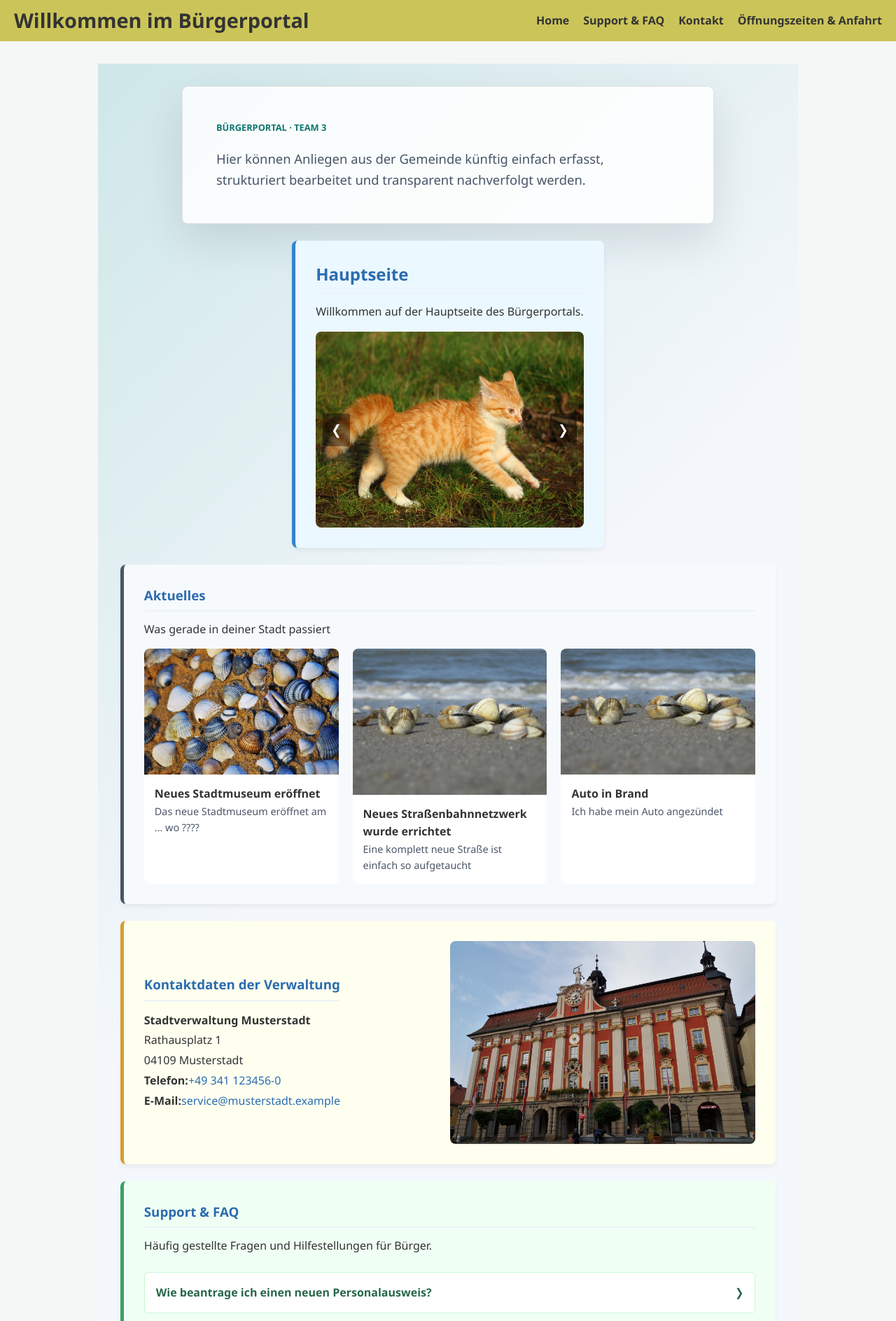
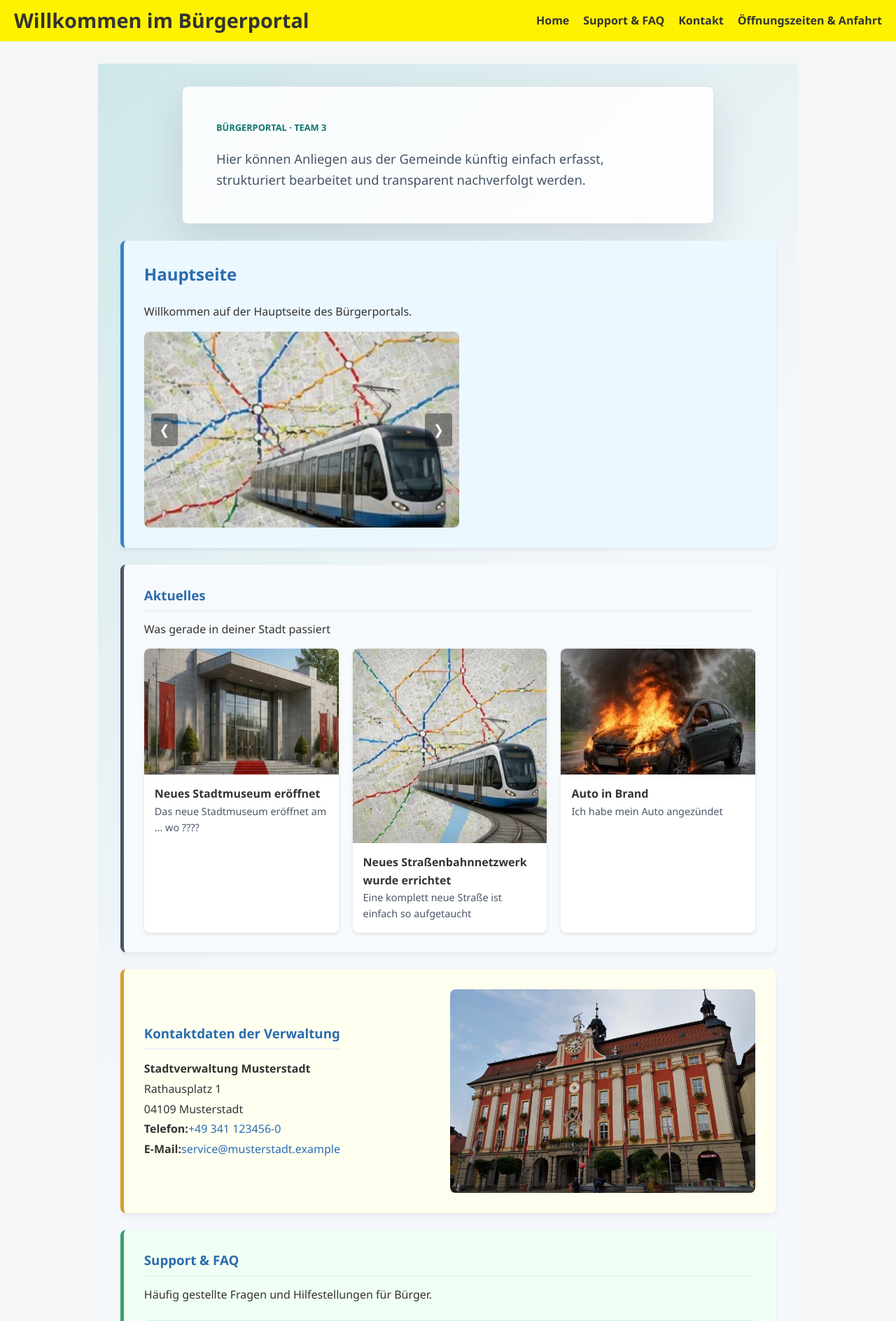
Before and after one commit to GFN-Svend/ScrumPraxisProjekt, a Flask app: page / in a window 1280 px wide. Shown: the top 1888 px of the page at 70% size. Run offline with Flask 3, Linux system fonts and the light colour scheme.

Commit message:
Bilder überarbeitet

````diff
--- a/app/static/style.css
+++ b/app/static/style.css
@@ -16,6 +16,17 @@
   box-sizing: border-box;
   margin: 0;
   padding: 0;
+}
+
+section,
+.card,
+#aktuelles,
+#faq,
+#anfahrt,
+.kontakt-section {
+    width: 100%;
+    box-sizing: border-box; /* Verhindert, dass Padding die Breite sprengt */
+    margin-bottom: 24px;   /* Gleichmäßige Abstände nach unten */
 }
 
 body {
@@ -86,7 +97,7 @@ header {
   align-items: center;
   justify-content: space-between;
   padding: 15px 20px;
-  background-color: #cbc559;
+  background-color: #fff200;
 }
 
 header h1 {
@@ -201,7 +212,7 @@ footer nav a:hover {
   display: none;
 }
 
-/* Slide-Bilder Formatierung */
+
 .css-carousel .slides {
   width: 100%;
   height: 100%;
@@ -224,7 +235,7 @@ footer nav a:hover {
   object-fit: cover;
 }
 
-/* Navigations-Pfeile verstecken */
+
 .css-carousel .controls {
   display: none;
 }
@@ -254,16 +265,12 @@ footer nav a:hover {
   right: 10px;
 }
 
-/* --- DIE CSS-MAGIE (:checked-Tricks) --- */
-
-/* Welches Bild sichtbar ist */
 #slide-1:checked ~ .slides .slide-1,
 #slide-2:checked ~ .slides .slide-2,
 #slide-3:checked ~ .slides .slide-3 {
   opacity: 1;
 }
 
-/* Welche Pfeile eingeblendet werden */
 #slide-1:checked ~ .nav-controls .control-1,
 #slide-2:checked ~ .nav-controls .control-2,
 #slide-3:checked ~ .nav-controls .control-3 {
@@ -276,17 +283,18 @@ footer nav a:hover {
 }
 
 .news-grid {
-  display: grid;
-  grid-template-columns: repeat(auto-fit, minmax(250px, 1fr));
+    display: flex;
+    flex-direction: row;
     gap: 20px;
     margin-top: 15px;
 }
 
 .news-card {
+    flex: 1;
     background-color: #ffffff;
     border-radius: 8px;
     overflow: hidden;
-  box-shadow: 0 2px 5px rgba(0, 0, 0 0.1);
+    box-shadow: 0 2px 5px rgba(0, 0, 0, 0.1);
     display: flex;
     flex-direction: column;
 }
@@ -372,66 +380,6 @@ footer nav a:hover {
   font-size: 0.95rem;
 }
 
-Du kannst das Layout so anpassen, dass der Text das Bild sauber umfließt (**Bild oben links, Text daneben und darunter**). Das geht am einfachsten, wenn du die Flexbox-Struktur entfernst und stattdessen `float: left` für das Bild nutzt.
-
-Hier sind die passenden Code-Anpassungen:
-
-### 1. HTML (`templates/index.html`)
-
-Bette das Bild direkt in den Textbereich ein, damit der Fließtext um das Bild herumwandern kann:
-
-```html
-<section id="anfahrt">
-    <h2 class="section-title">Öffnungszeiten & Anfahrt</h2>
-
-    <div class="opening-hours-card">
-        <span class="hours-label">Öffnungszeiten:</span>
-        <span class="hours-time">Montag – Freitag: 08:00 – 16:00 Uhr</span>
-    </div>
-
-    <div class="anfahrt-wrapper">
-        <!-- Bild wird mit float eingebunden -->
-        <img src="{{ url_for('static', filename='img/google-earth-pro-ab-sofort-kostenlos-haben-152503.webp') }}"
-             alt="Google Maps"
-             class="anfahrt-img-float">
-
-        <h3>Anfahrtsbeschreibung zur Stadtverwaltung Musterstadt</h3>
-        <p class="address"><strong>Adresse:</strong> Musterstraße 420, 04109 Musterstadt</p>
-
-        <div class="route-group">
-            <h4>Mit dem Auto:</h4>
-            <ul>
-                <li>Fahre auf die Autobahn <strong>A1</strong> in Richtung Musterstadt.</li>
-                <li>Nimm die Ausfahrt <strong>42-Musterstadt-Zentrum</strong> und folge der Beschilderung Richtung <em>Stadtmitte</em>.</li>
-                <li>Biege nach ca. 2 km an der Ampelkreuzung links in die <strong>Musterstraße</strong> ein.</li>
-                <li>Das Ziel befindet sich nach 300 Metern auf der rechten Seite (Parkplätze stehen hinter dem Gebäude zur Verfügung).</li>
-            </ul>
-        </div>
-
-        <div class="route-group">
-            <h4>Mit öffentlichen Verkehrsmitteln:</h4>
-            <ul>
-                <li>Nimm vom Hauptbahnhof Musterstadt die Tram-Linie <strong>3</strong> (Richtung <em>Sonnenberg</em>).</li>
-                <li>Steige an der Haltestelle <strong>Musterplatz</strong> aus.</li>
-                <li>Gehe in Fahrtrichtung ca. 100 Meter geradeaus und biege rechts in die Musterstraße ein.</li>
-                <li>Nach etwa 2 Minuten Fußweg erreichst du den Eingang auf der rechten Seite.</li>
-            </ul>
-        </div>
-
-        <!-- Verhindert Layout-Fehler nach dem Text -->
-        <div style="clear: both;"></div>
-    </div>
-</section>
-
-```
-
----
-
-### 2. CSS (`static/style.css`)
-
-Ersetze die Flexbox-Regeln für das Anfahrts-Content-Segment durch folgende `float`-Regel:
-
-```css
 #anfahrt {
     background-color: #ffffff;
     border-left: 5px solid #6b46c1;
--- a/app/templates/index.html
+++ b/app/templates/index.html
@@ -44,19 +44,19 @@
           <div class="slides">
             <div class="slide slide-1">
               <img
-                src="{{ url_for('static', filename='img/kitten-1075168_1280.jpg') }}"
+                src="{{ url_for('static', filename='img/Bild.png') }}"
                 alt="Katzenbild 1"
               />
             </div>
             <div class="slide slide-2">
               <img
-                src="{{ url_for('static', filename='img/muschel3.jpg') }}"
+                src="{{ url_for('static', filename='img/Bild (5).png') }}"
                 alt="Muscheln"
               />
             </div>
             <div class="slide slide-3">
               <img
-                src="{{ url_for('static', filename='img/rathaus-f8cb33e8-d268-4daf-98c9-4cddfe1913a6.jpg') }}"
+                src="{{ url_for('static', filename='img/Bild (1).png') }}"
                 alt="Rathaus"
               />
             </div>
@@ -86,7 +86,7 @@
         <div class="news-grid">
           <article class="news-card">
             <img
-              src="{{ url_for('static', filename='img/muscheln1.jpg') }}"
+              src="{{ url_for('static', filename='img/Bild (1).png') }}"
               alt="Muscheln 1"
               class="news-bilder"
             />
@@ -97,7 +97,7 @@
           </article>
           <article class="news-card">
             <img
-              src="{{ url_for('static', filename='img/muschel3.jpg') }}"
+              src="{{ url_for('static', filename='img/Bild.png') }}"
               alt="Muscheln 2"
             />
 
@@ -108,7 +108,7 @@
           </article>
           <article class="news-card">
             <img
-              src="{{ url_for('static', filename='img/muschel3.jpg') }}"
+              src="{{ url_for('static', filename='img/Bild (2).png') }}"
               alt="Muscheln 3"
               class="news-bilder"
             />
@@ -180,7 +180,7 @@
         </div>
 
         <img
-          src="{{ url_for('static', filename='img/kittens-3535404_1280.jpg') }}"
+          src="{{ url_for('static', filename='img/Bild (6).png') }}"
           alt="Katzenbild 4"
           class="bilder"
         />
````
Also changed, not shown: app/static/img/Bild (1).png (added), app/static/img/Bild (2).png (added), app/static/img/Bild (5).png (added), app/static/img/Bild (6).png (added), app/static/img/Bild.png (added). Lines whose indentation alone changed are shown as unchanged.
